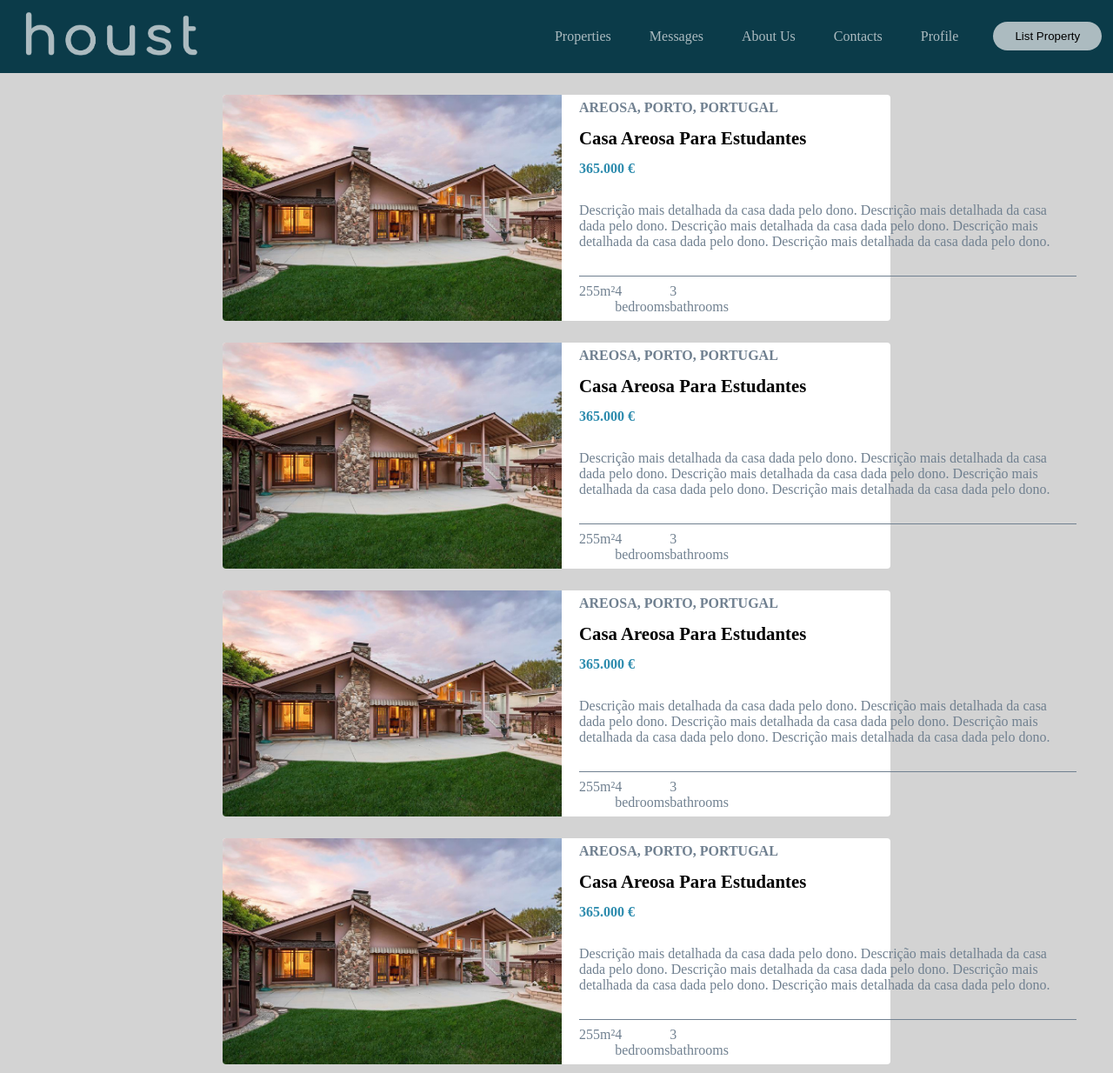
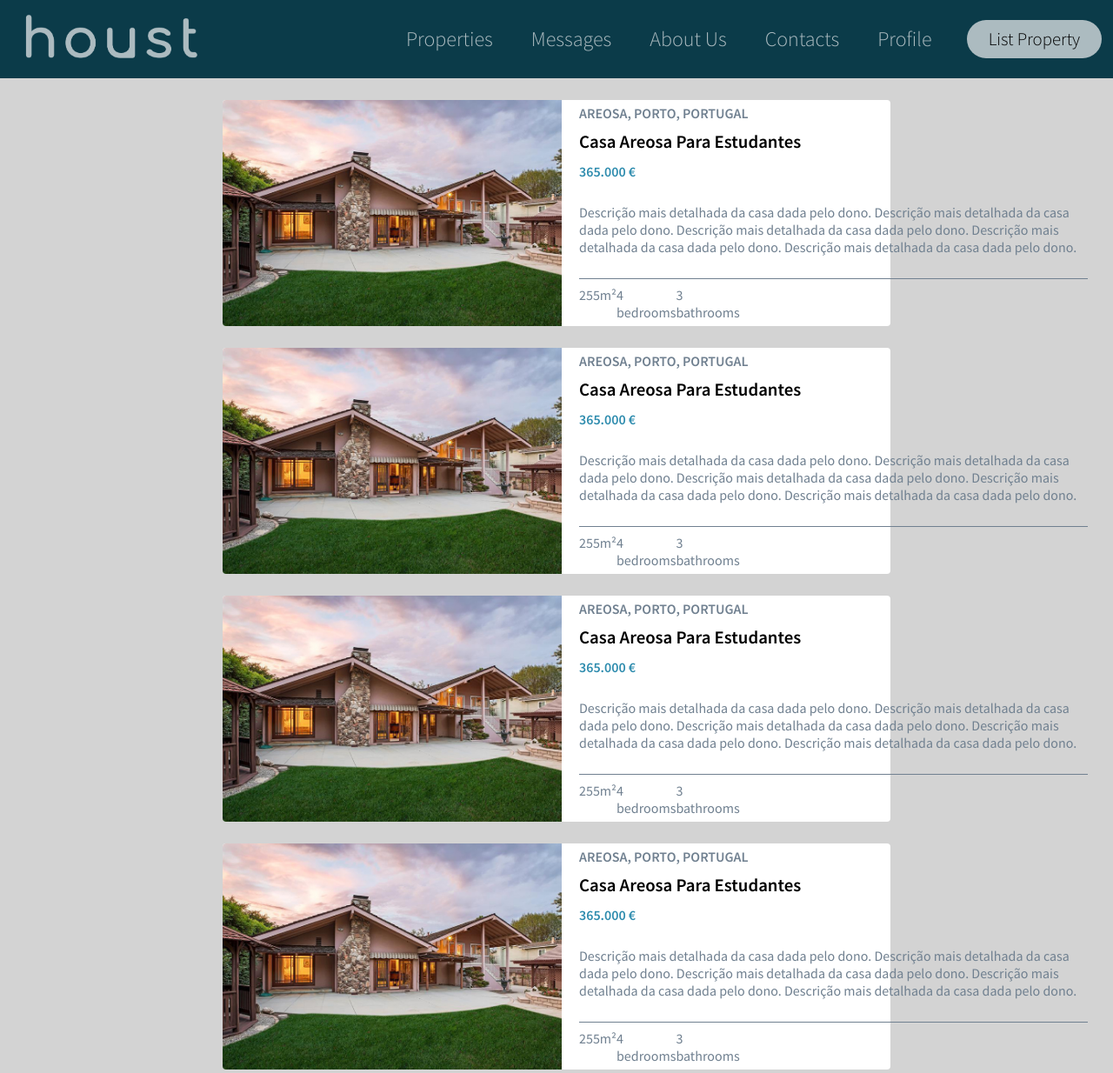
Before and after one commit to joaorenatopinto/FEUP-LTW1920-PROJ, a PHP site: page /main_page.php in a window 1280 px wide. Shown: the whole page at 87% size. Run offline with PHP 8.4, Linux system fonts and the light colour scheme.

Commit message:
animacoes gays nav bar

```diff
--- a/css/navbar.css
+++ b/css/navbar.css
@@ -44,9 +44,26 @@
 }
 
 .nav_links li a {
+    display: inline-block;
     transition: all 0.3s ease 0s;
     color: #acbbc0;
     text-decoration: none;
+    font-family: 'Source Sans Pro', sans-serif;
+    font-size: 1.5em;
+    font-weight: 300;
+}
+
+.nav_links li a::after {
+    content: '';
+    display: block;
+    width: 0;
+    height: 1px;
+    background: #a4c739;
+    transition: width .3s;
+}
+
+.nav_links li a:hover::after {
+    width: 100%;
 }
 
 .nav_links li a:hover {
@@ -61,6 +78,9 @@ button {
     border-radius: 50px;
     cursor: pointer;
     transition: all 0.3s ease 0s;
+    font-family: 'Source Sans Pro', sans-serif;
+    font-size: 1.3em;
+    font-weight: 300;
 }
 
 button:hover {
--- a/css/property-card.css
+++ b/css/property-card.css
@@ -6,6 +6,7 @@
     border-radius: 4px;
     grid-column-start: 2;
     grid-column-end: 3;
+    font-family: 'Source Sans Pro', sans-serif;
 }
 
 .property-card {
--- a/templates/tlp_common.php
+++ b/templates/tlp_common.php
@@ -7,6 +7,7 @@
         <link href="css/navbar.css" rel="stylesheet">
         <link href="css/common.css" rel="stylesheet">
         <link href="css/property-card.css" rel="stylesheet">
+        <link href="https://fonts.googleapis.com/css?family=Source+Sans+Pro:300,400,600&display=swap" rel="stylesheet">
         <meta name="viewport" content="width=device-width, initial-scale=1.0">
     </head>
     <body>
```
